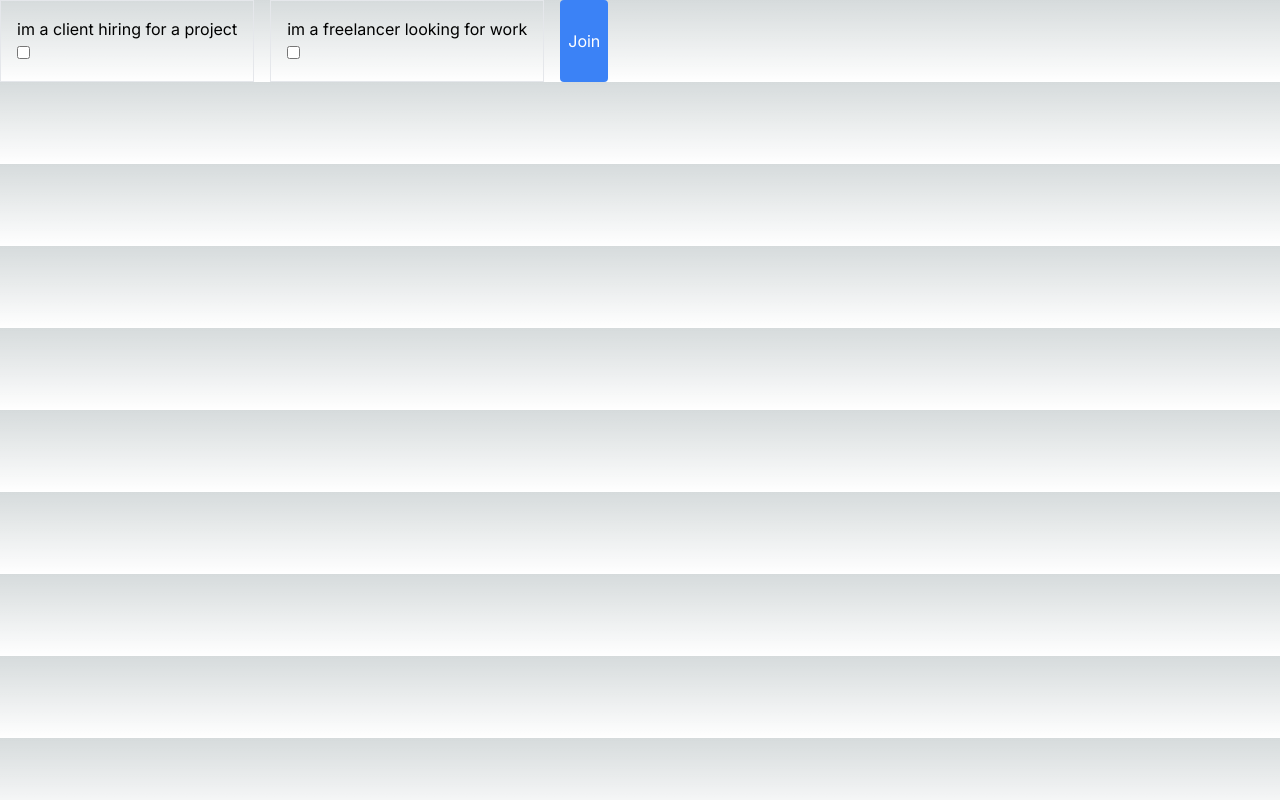
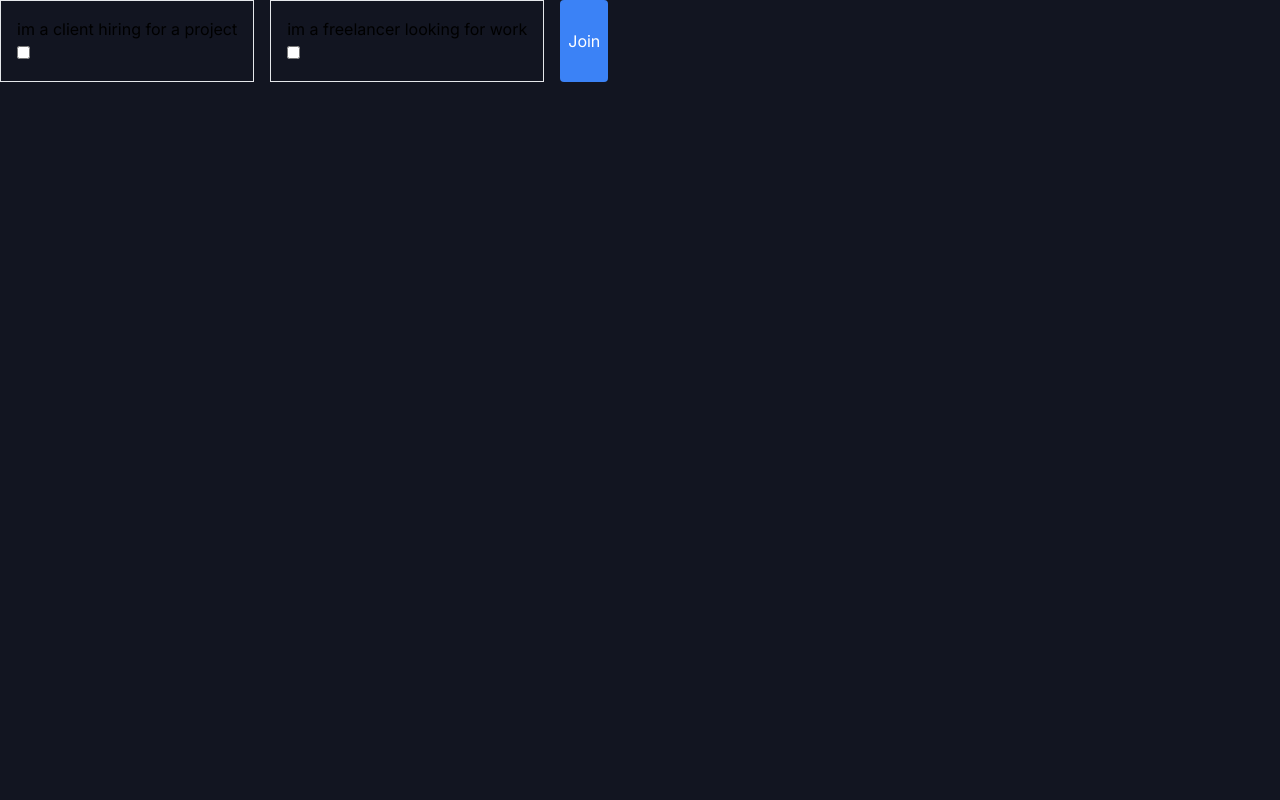
Before and after one commit to devtofunmi/freelance, a Next.js app: page / in a window 1280 px wide. Built offline with nearby package versions, Linux system fonts and the light colour scheme.

Commit message:
use custom bg color

```diff
--- a/src/app/globals.css
+++ b/src/app/globals.css
@@ -18,12 +18,7 @@
 
 body {
   color: rgb(var(--foreground-rgb));
-  background: linear-gradient(
-      to bottom,
-      transparent,
-      rgb(var(--background-end-rgb))
-    )
-    rgb(var(--background-start-rgb));
+  background-color: theme('colors.background');
 }
 
 @layer utilities {
```
